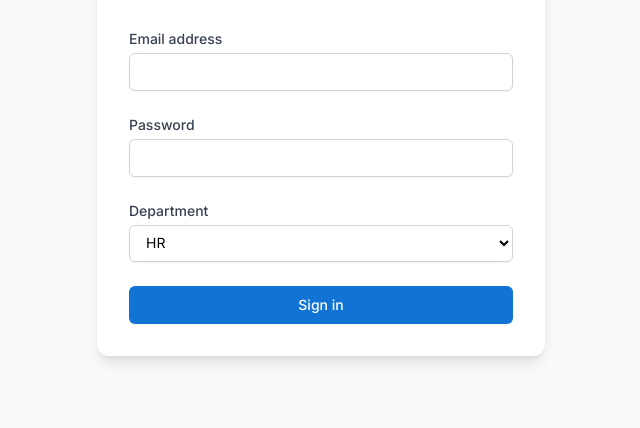
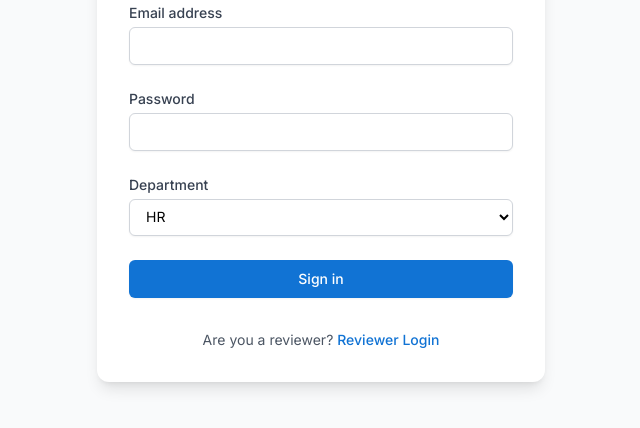
Before and after one commit to oneshhh/HireXpert1, a website: page public/login.html in a window 1280 px wide. Shown: the part 304-732 px from the top of the page, without its empty margins (319-959 px from the left). Drawn offline with nearby package versions, Linux system fonts and the light colour scheme.

Commit message:
reveiwer page conected

```diff
--- a/public/login.html
+++ b/public/login.html
@@ -61,6 +61,18 @@
                 </button>
             </div>
         </form>
+
+        <!-- START OF NEW SECTION -->
+        <div class="text-center">
+            <p class="text-sm text-gray-600">
+                Are you a reviewer?
+                <a href="/interview_viewer.html" class="font-medium text-[var(--primary-color)] hover:text-[var(--primary-color-hover)]">
+                    Reviewer Login
+                </a>
+            </p>
+        </div>
+        <!-- END OF NEW SECTION -->
+
     </div>
 
     <!-- This script provides the modern fetch-based submission logic -->
@@ -87,7 +99,7 @@
           } else {
             // If the login fails, the server sends an error message as plain text.
             const errorMessage = await response.text();
-            alert(errorMessage);
+            alert(errorMessage); // Using alert for simplicity as it was in the original
           }
         } catch (error) {
           // Handle network errors (e.g., server is down)
```
